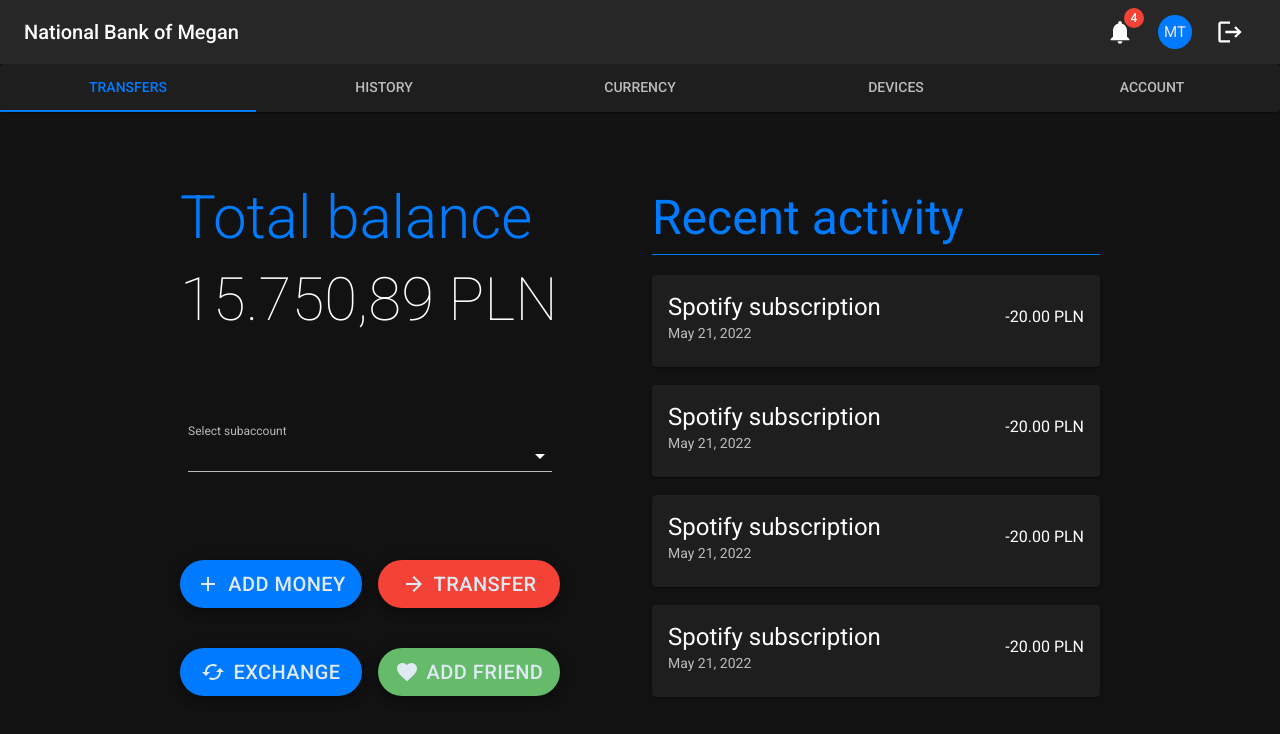
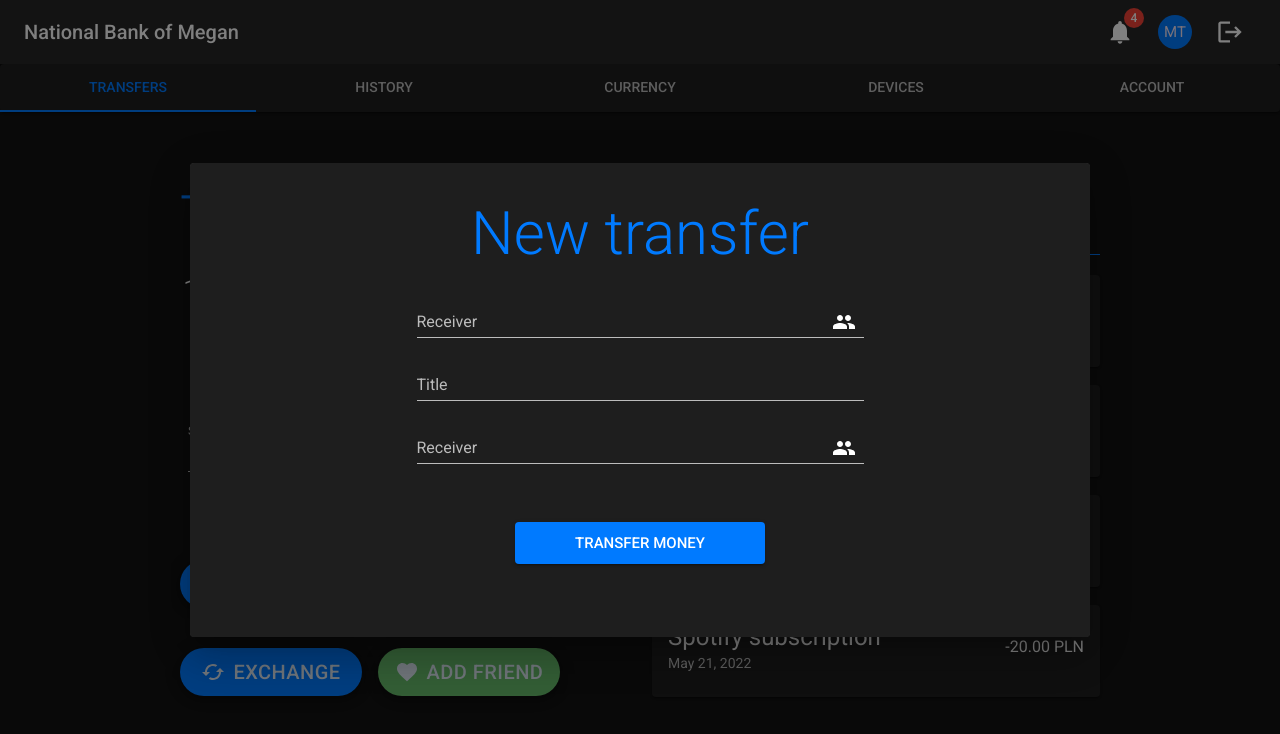
Before and after one commit to National-Bank-of-Megan/secure-bank-web-client, a React (Create React App) app: page /transfers in a window 1280 px wide. Both pictures are taken after a click on the button "TRANSFER". Shown: the top 734 px of the page. Built offline with nearby package versions, Linux system fonts and the light colour scheme.

Commit message:
Dialog (not completed)

```diff
--- a/src/components/transfers/TotalBalanceContent.tsx
+++ b/src/components/transfers/TotalBalanceContent.tsx
@@ -1,25 +1,54 @@
-import { Add, ArrowForward, Cached, Favorite } from "@mui/icons-material";
+import {
+  Add,
+  ArrowForward,
+  Cached,
+  Favorite,
+  People,
+  Visibility,
+  VisibilityOff,
+} from "@mui/icons-material";
 import {
   Box,
+  Button,
+  Dialog,
+  DialogActions,
+  DialogContent,
+  DialogContentText,
+  DialogTitle,
   Fab,
   FormControl,
-  Grid,
+  IconButton,
+  Input,
+  InputAdornment,
   InputLabel,
   MenuItem,
+  Paper,
   Select,
+  TextField,
   Typography,
 } from "@mui/material";
+import { useState } from "react";
 import buttonStyles from "../../styles/ButtonStyles";
 
 const TotalBalanceContent = () => {
+  const [open, setOpen] = useState(false);
+
+  const handleClickOpen = () => {
+    setOpen(true);
+  };
+
+  const handleClose = () => {
+    setOpen(false);
+  };
+
   return (
     <>
       <Typography variant="h2" color="primary.main">
         Total balance
       </Typography>
-      <Typography variant="h2" fontWeight="200" sx={{ mt: '10px' }}>
-          15.750,89 PLN
-        </Typography>
+      <Typography variant="h2" fontWeight="200" sx={{ mt: "10px" }}>
+        15.750,89 PLN
+      </Typography>
       <Box
         sx={{
           display: "flex",
@@ -82,6 +111,7 @@ const TotalBalanceContent = () => {
               aria-label="transfer"
               size="large"
               sx={buttonStyles}
+              onClick={handleClickOpen}
             >
               <ArrowForward sx={{ mr: 1 }} />
               Transfer
@@ -116,6 +146,77 @@ const TotalBalanceContent = () => {
           </Box>
         </Box>
       </Box>
+
+      <Dialog open={open} onClose={handleClose} fullWidth maxWidth="md">
+        <Paper
+          sx={{
+            bgcolor: "background.paper"
+          }}
+        >
+          <Box sx={{
+            display: "flex",
+            flexDirection: "column",
+            alignItems: "center",
+            padding: "35px 0",
+            rowGap: "15px 40px"
+          }}>
+            <Typography variant="h2" color="primary">
+              New transfer
+            </Typography>
+            <DialogContent sx={{
+              width: '55%',
+              display: "flex",
+              flexDirection: "column",
+              alignItems: "center",
+              rowGap: "15px"
+            }}>
+              <FormControl fullWidth variant="standard">
+                <InputLabel>Receiver</InputLabel>
+                <Input
+                  endAdornment={
+                    <InputAdornment position="end">
+                      <IconButton onClick={alert}>
+                        <People />
+                      </IconButton>
+                    </InputAdornment>
+                  }
+                  fullWidth
+                />
+              </FormControl>
+              <FormControl fullWidth variant="standard">
+                <InputLabel>Title</InputLabel>
+                <Input
+                  fullWidth
+                />
+              </FormControl>
+              <FormControl fullWidth variant="standard">
+                <InputLabel>Receiver</InputLabel>
+                <Input
+                  endAdornment={
+                    <InputAdornment position="end">
+                      <IconButton onClick={alert}>
+                        <People />
+                      </IconButton>
+                    </InputAdornment>
+                  }
+                  fullWidth
+                />
+              </FormControl>
+            </DialogContent>
+            <DialogActions>
+              <Button variant="contained" size="large" onClick={handleClose} sx={{
+                margin: '30px 0',
+                width: '250px'
+              }}>
+                Transfer money
+              </Button>
+            </DialogActions>
+          </Box>
+        </Paper>
+      </Dialog>
+      {/* <Input
+            endAdornment={<InputAdornment position="end">kg</InputAdornment>}
+          /> */}
     </>
   );
 };
```
